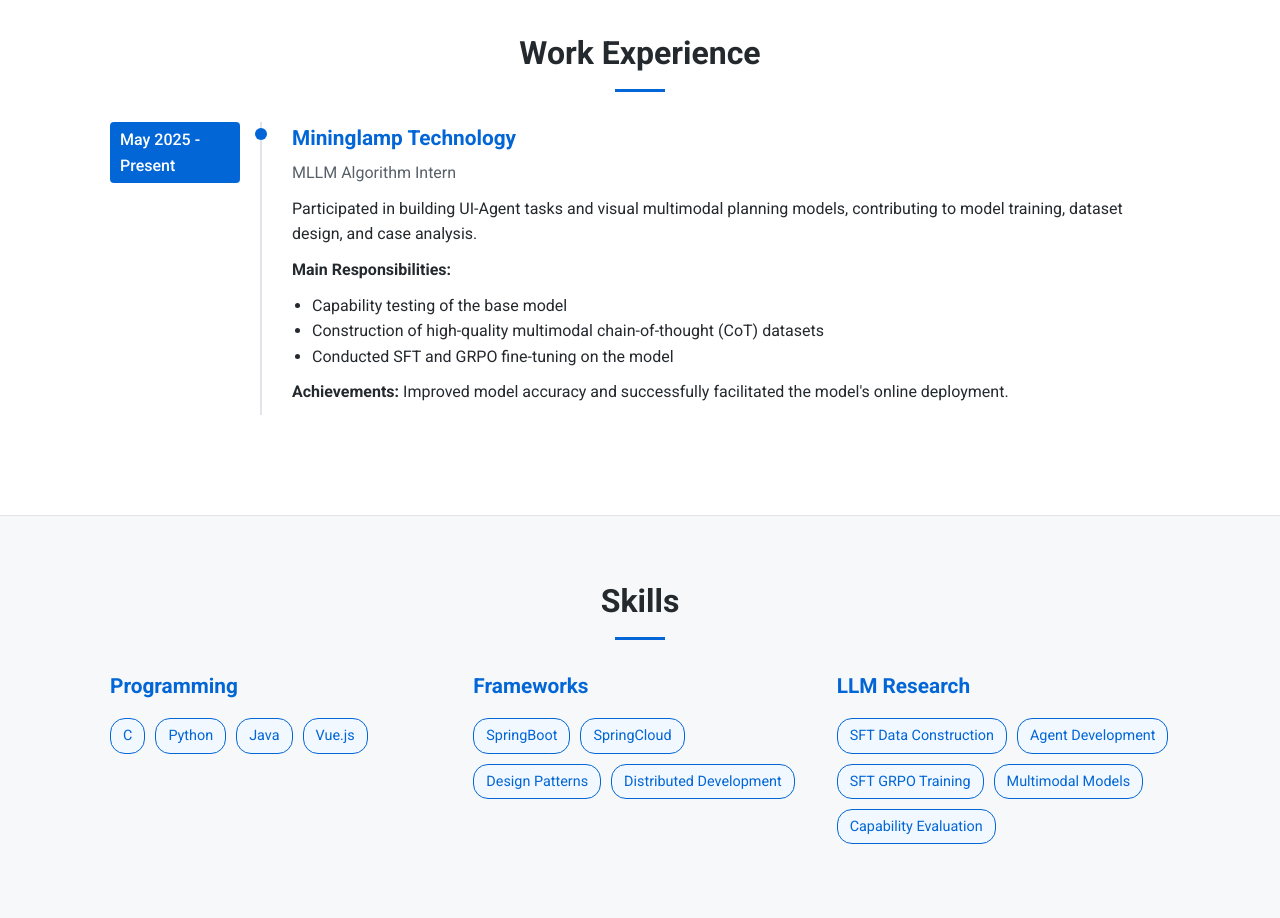
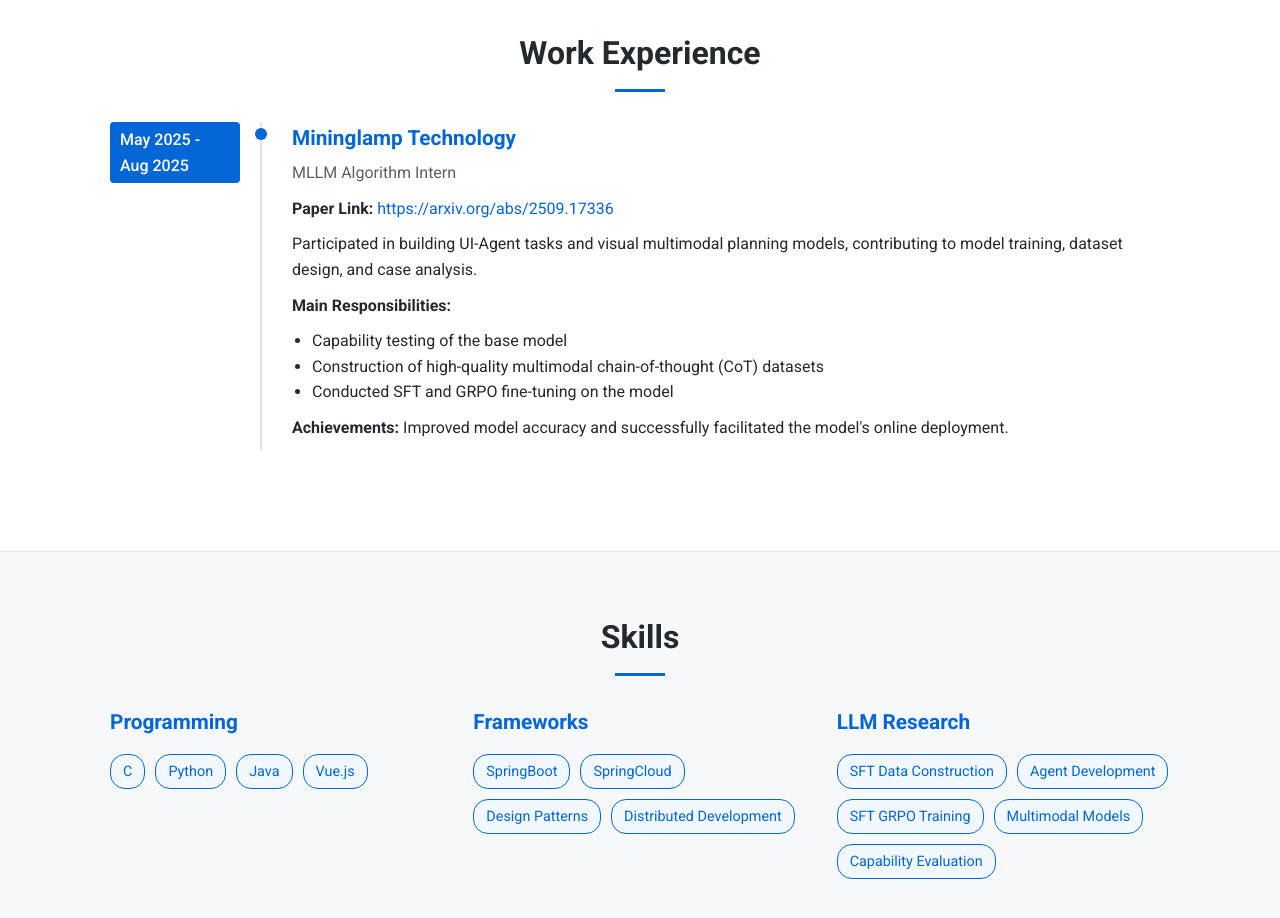
Before and after one commit to BestJob2000/BestJob2000.github.io, a plain HTML site: page index.html in a window 1280 px wide. Shown: the part 2500-3418 px from the top of the page. Drawn offline with Linux system fonts and the light colour scheme.

Commit message:
intern dates
Added a paper link and updated the timeline date.

```diff
--- a/index.html
+++ b/index.html
@@ -127,11 +127,12 @@
 
             <div class="timeline-item">
                 <div class="timeline-date">
-                    <span>May 2025 - Present</span>
+                    <span>May 2025 - Aug 2025</span>
                 </div>
                 <div class="timeline-content">
                     <h3>Mininglamp Technology</h3>
                     <p class="subtitle">MLLM Algorithm Intern</p>
+                    <p><strong>Paper Link:</strong> <a href="https://arxiv.org/abs/2509.17336" target="_blank">https://arxiv.org/abs/2509.17336</a></p>
                     <p>Participated in building UI-Agent tasks and visual multimodal planning models, contributing to model training, dataset design, and case analysis.</p>
                     <p><strong>Main Responsibilities:</strong></p>
                     <ul>
```
